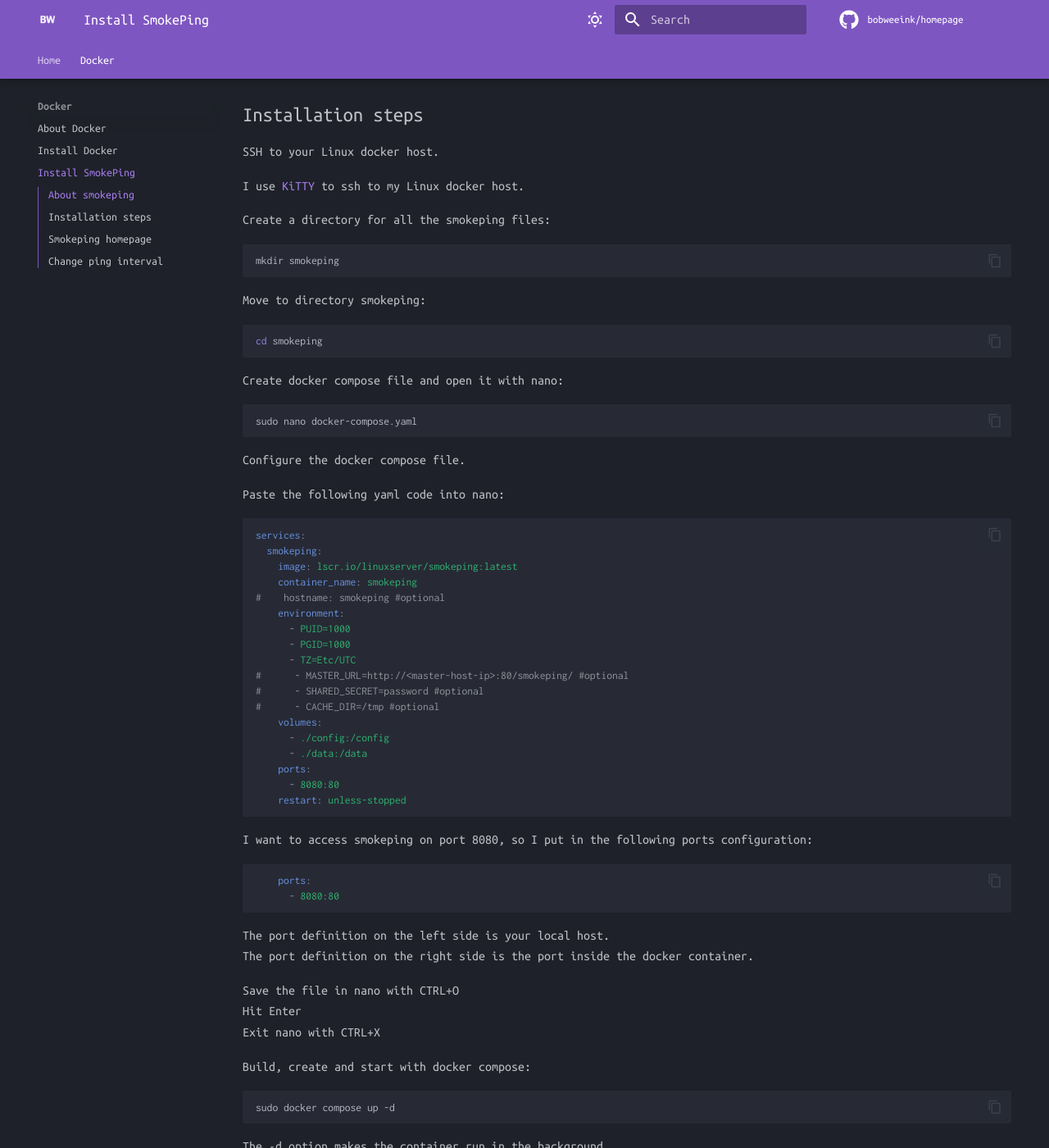
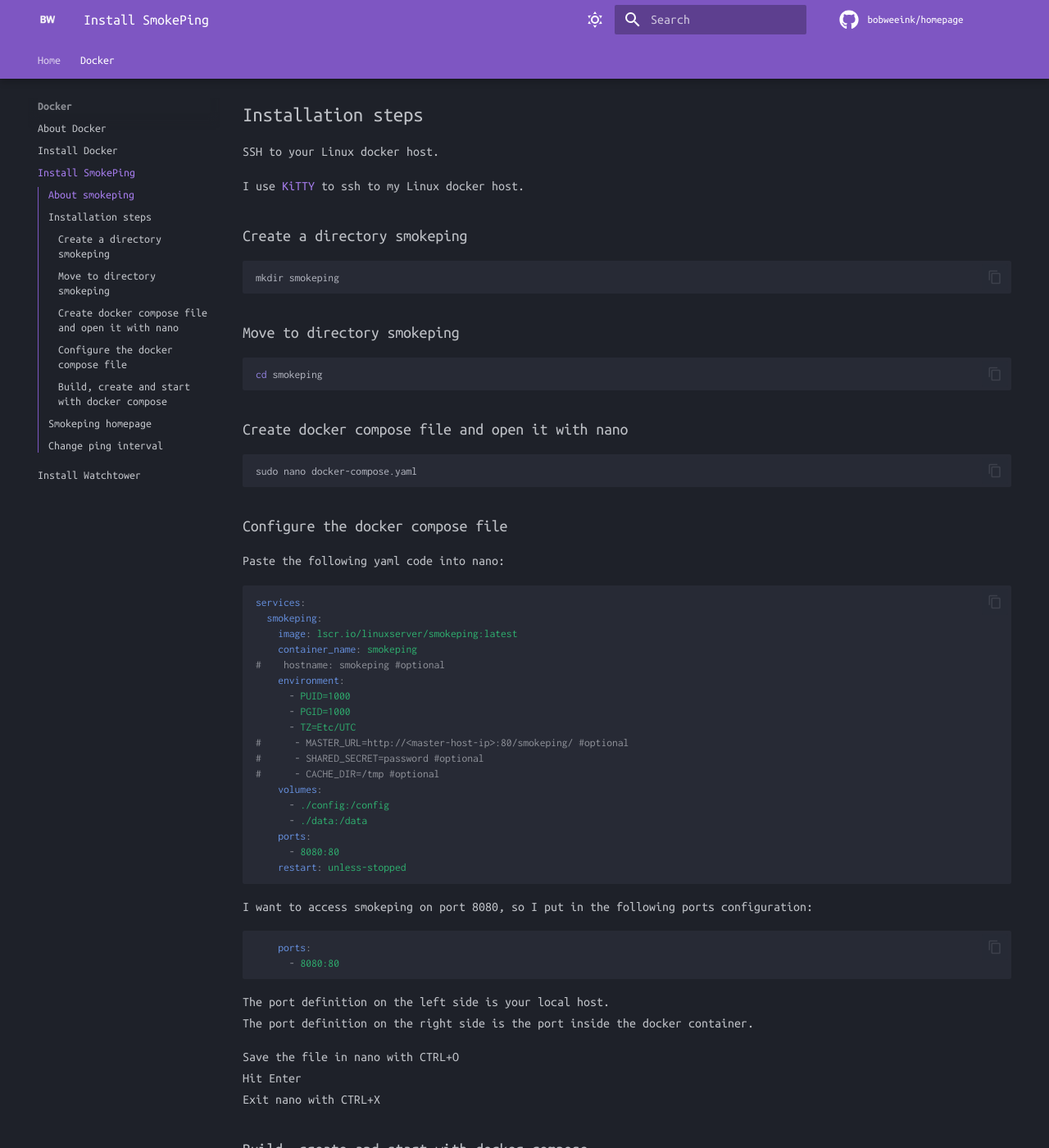
Before and after one commit to bobweeink/homepage, an MkDocs documentation site: the page built from docs/docker/install-smokeping.md, in a window 1280 px wide and 1400 px high, scrolled down 222 px. Shown: the whole window at 82% size. Built offline with MkDocs 1.6.1 and Material for MkDocs 9.7.7, drawn with Linux system fonts in a browser that asks for light colours; comment, search, counter and statistics services are not loaded; some of the changed text lies outside the part shown.

Commit message:
added install-watchtower and made some layout changes to install-smokeping

````diff
--- a/docs/docker/install-smokeping.md
+++ b/docs/docker/install-smokeping.md
@@ -10,25 +10,25 @@
 
 I use [KiTTY](https://www.9bis.net/kitty/index.html#!index.md) to ssh to my Linux docker host.
 
-Create a directory for all the smokeping files:
+### Create a directory smokeping
 
 ```bash
 mkdir smokeping
 ```
 
-Move to directory smokeping:
+### Move to directory smokeping
 
 ```bash
 cd smokeping
 ```
 
-Create docker compose file and open it with nano:
+### Create docker compose file and open it with nano
 
 ```bash
 sudo nano docker-compose.yaml
 ```
 
-Configure the docker compose file.
+### Configure the docker compose file
 
 Paste the following yaml code into nano:
 
@@ -67,7 +67,7 @@
 Hit Enter
 Exit nano with CTRL+X
 
-Build, create and start with docker compose:
+### Build, create and start with docker compose
 
 ```bash
 sudo docker compose up -d
--- a/mkdocs.yml
+++ b/mkdocs.yml
@@ -86,3 +86,4 @@
     - docker/index.md
     - Install Docker: docker/install-docker.md
     - Install SmokePing: docker/install-smokeping.md
+    - Install Watchtower: docker/install-watchtower.md
````
Also changed, not shown: docs/docker/install-watchtower.md (added, +115 -0 lines).
